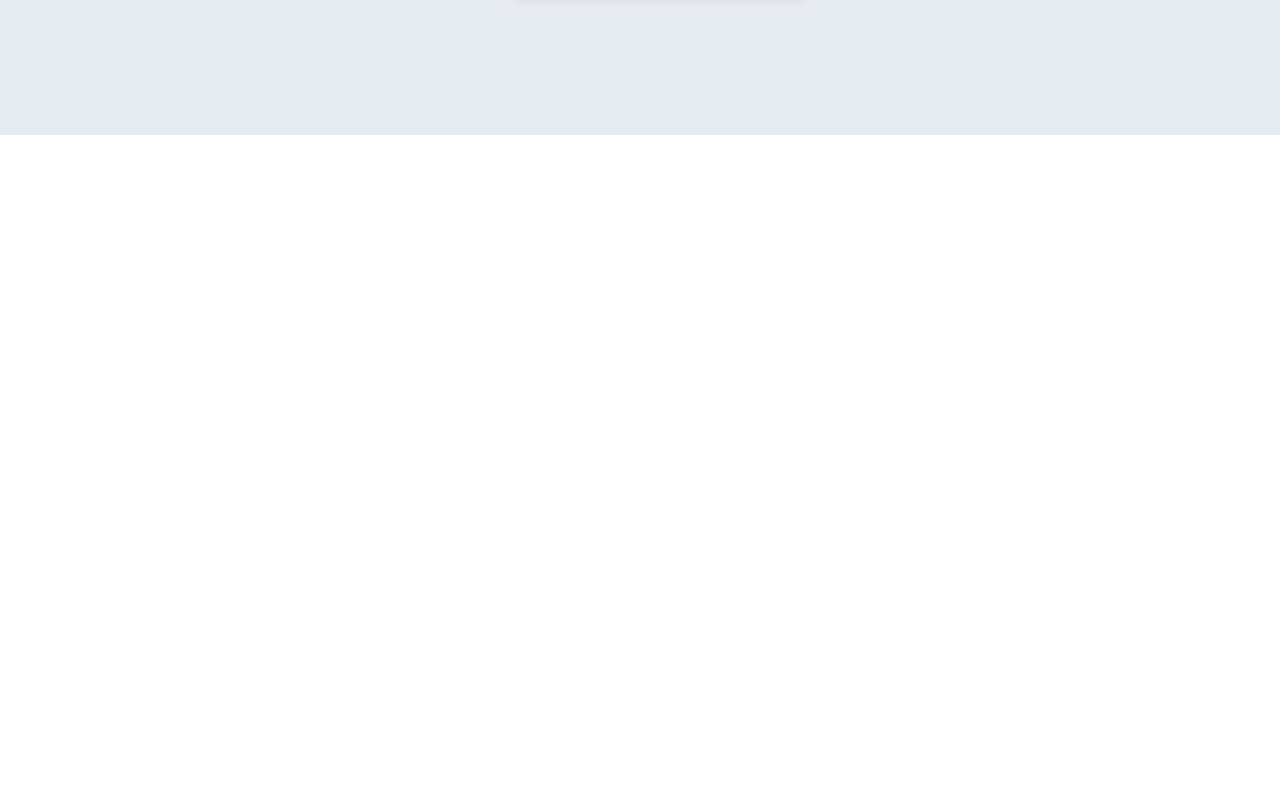
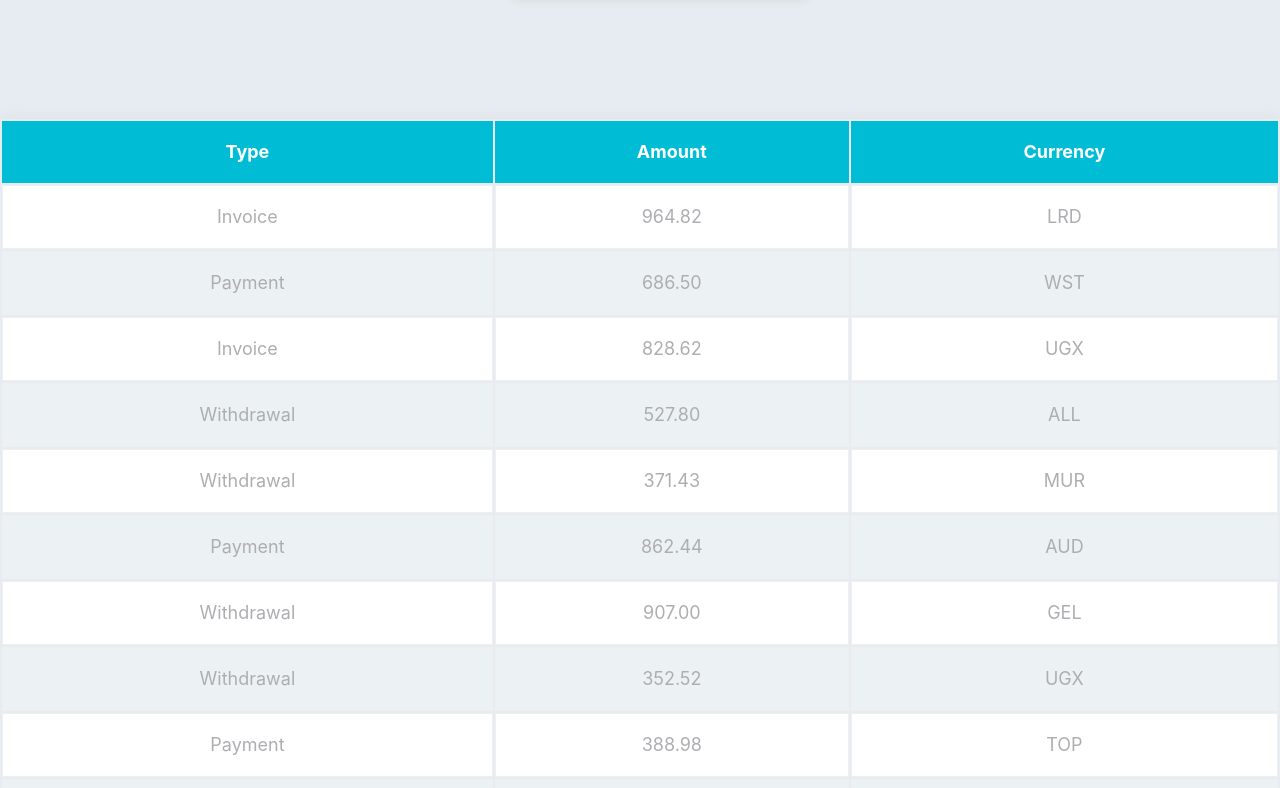
Before and after one commit to vliashenko/goit-react-hw-01-components, a React (Create React App) app: page / in a window 1280 px wide. Shown: the part 1392-2180 px from the top of the page. Before the commit the page ends 1527 px from the top, so only its background shows below. Built offline with nearby package versions, Linux system fonts and the light colour scheme.

Commit message:
Homework v01.1.0

```diff
--- a/package.json
+++ b/package.json
@@ -9,6 +9,7 @@
     "@testing-library/user-event": "^13.5.0",
     "react": "^18.2.0",
     "react-dom": "^18.2.0",
+    "react-jss": "^10.9.0",
     "react-scripts": "5.0.1",
     "styled-components": "^5.3.5",
     "web-vitals": "^2.1.4"
--- a/src/App.js
+++ b/src/App.js
@@ -1,9 +1,11 @@
 import Profile from "./components/Profile/Profile";
 import Statistics from "./components/Statistics/Statistics";
 import FriendsList from "./components/FriendsList/FriendsList";
+import TransactionHistory from "./components/TransactionHistory/TransactionHistory";
 import user from "./data/user.json";
 import data from "./data/data.json";
 import friends from "./data/friends.json";
+import transactions from "./data/transactions.json";
 import styled from "styled-components";
 
 const AppContainer = styled.div`
@@ -24,6 +26,7 @@
       />
       <Statistics title="Upload stats" stats={data}/>
       <FriendsList friends={friends} />
+      <TransactionHistory items={transactions}/>
     </AppContainer>
   );
 }
--- /dev/null
+++ b/src/components/FriendListItem/FriendListItem.js
@@ -0,0 +1,55 @@
+import React from 'react';
+import PropTypes from "prop-types";
+import styled from 'styled-components';
+
+const Item = styled.div`
+   display: flex;
+   align-items: center;
+   box-shadow: 0px 1px 10px #d7d7d7;
+   border-radius: 10px;
+   margin: 10px 0;
+   padding: 10px 0;
+   background-color: #fff;
+`;
+
+const Status = styled.span`
+    display: flex;
+    justify-content: center;
+    margin: 0 15px;
+    width: 15px;
+    height: 15px;
+    border-radius: 50%;
+    background-color: ${props => props.status ? "#49b04b" : "red"};
+`;
+
+const Avatar = styled.img`
+    width: 70px;
+    box-shadow: 0px 1px 2px #d7d7d7;
+    border-radius: 10px;
+`;
+
+const Name = styled.div`
+    margin-left: 20px;
+    font-size: 20px;
+    font-weight: 400;
+`;
+
+const FriendListItem = ({ isOnline, avatar, name }) => {
+
+    return (
+        <Item>
+            <Status status={isOnline}/>
+            <Avatar src={avatar} alt="User avatar" width="48" />
+            <Name>{name}</Name>
+        </Item>
+    );
+};
+
+FriendListItem.propTypes = {
+    name: PropTypes.string,
+    isOnline: PropTypes.bool,
+    avatar: PropTypes.string
+}
+
+
+export default FriendListItem;
--- a/src/components/FriendsList/FriendsList.js
+++ b/src/components/FriendsList/FriendsList.js
@@ -1,42 +1,11 @@
 import React, { Component } from 'react';
+import FriendListItem from '../FriendListItem/FriendListItem';
 import propTypes from "prop-types";
 import styled from 'styled-components';
 
 const FriendList = styled.ul`
     margin: 120px auto 0;
     width: 300px;
-`;
-
-const Item = styled.div`
-   display: flex;
-   align-items: center;
-   box-shadow: 0px 1px 10px #d7d7d7;
-   border-radius: 10px;
-   margin: 10px 0;
-   padding: 10px 0;
-   background-color: #fff;
-`;
-
-const Status = styled.span`
-    display: flex;
-    justify-content: center;
-    margin: 0 15px;
-    width: 15px;
-    height: 15px;
-    border-radius: 50%;
-    background-color: ${props => props.status ? "#49b04b" : "red"};
-`;
-
-const Avatar = styled.img`
-    width: 70px;
-    box-shadow: 0px 1px 2px #d7d7d7;
-    border-radius: 10px;
-`;
-
-const Name = styled.div`
-    margin-left: 20px;
-    font-size: 20px;
-    font-weight: 400;
 `;
 
 class FriendsList extends Component {
@@ -46,11 +15,12 @@
             <FriendList>
                 {friends.map(item => {
                     return (
-                        <Item key={item.id}>
-                            <Status status={item.isOnline}/>
-                            <Avatar src={item.avatar} alt="User avatar" width="48" />
-                            <Name>{item.name}</Name>
-                        </Item>
+                        <FriendListItem
+                            key={ item.id }
+                            avatar={ item.avatar }
+                            isOnline={ item.isOnline }
+                            name={ item.name }
+                        />
                     )
                 })}
             </FriendList>
@@ -59,14 +29,7 @@
 };
 
 FriendList.propTypes = {
-    friends: propTypes.arrayOf(
-        propTypes.shape({
-            avatar: propTypes.string,
-            name: propTypes.string,
-            isOnline: propTypes.boolean,
-            id: propTypes.number
-        }).isRequired
-    )
+    friends: propTypes.array
 }
 
 export default FriendsList;
--- a/src/components/Statistics/Statistics.js
+++ b/src/components/Statistics/Statistics.js
@@ -1,6 +1,6 @@
 import React, { Component } from 'react';
 import propTypes from "prop-types";
-import "./Statistics.css";
+import styles from "./Statistics.module.css";
 
 class Statistics extends Component {
 
@@ -11,15 +11,15 @@
     render() {
         const { stats, title } = this.props;
         return (
-            <section className="statistics">
-                <h2 className="title">{title}</h2>
+            <section className={styles.statistics}>
+                <h2 className={styles.title}>{title}</h2>
 
-            <ul className="stat-list">
+            <ul className={styles.statList}>
               {stats.map((item,i) => {
                 return (
-                    <li key={item.id} className="item" style={{backgroundColor: this.state.colors[i] }}>
-                        <span className="label">{item.label}</span>
-                        <span className="percentage">{item.percentage}</span>
+                    <li key={item.id} className={styles.item} style={{backgroundColor: this.state.colors[i] }}>
+                        <span className={styles.label}>{item.label}</span>
+                        <span className={styles.percentage}>{item.percentage}</span>
                     </li>
                 )
               })}
--- a/src/components/Statistics/Statistics.css
+++ b/src/components/Statistics/Statistics.module.css
@@ -11,7 +11,7 @@
     color: #5b6369;
     padding: 20px 0;
 }
-.stat-list {
+.statList {
     display: flex;
     padding: 0;
     margin: 0;
--- /dev/null
+++ b/src/components/TransactionHistory/TransactionHistory.js
@@ -0,0 +1,58 @@
+import React from 'react';
+import TransactionHistoryItem from '../TransactionHistoryItem/TransactionHistoryItem';
+import { createUseStyles } from 'react-jss';
+import PropTypes from "prop-types";
+
+const useStyles = createUseStyles({
+    table: {
+        width: "1280px",
+        margin: "120px auto 0",
+        boxShadow: "0px 2px 15px #dadada",
+        fontSize: "18px"
+    },
+    thead: {
+        backgroundColor: "#00bcd5",
+        color: "#fff",
+    },
+    title: {
+        height: "60px"
+    },
+    tbody: {
+        backgroundColor: "#fff"
+    }
+})
+
+const TransactionHistory = ({ items }) => {
+    const classes = useStyles()
+    return (
+        <table className={classes.table}>
+            <thead>
+                <tr className={classes.thead}>
+                    <th className={classes.title}>Type</th>
+                    <th className={classes.title}>Amount</th>
+                    <th className={classes.title}>Currency</th>
+                </tr>
+            </thead>
+
+            <tbody className={classes.tbody}>
+               {items.map((item,i) => {
+                return (
+                    <TransactionHistoryItem
+                        key={item.id}
+                        type={item.type}
+                        amount={item.amount}
+                        currency={item.currency}
+                        count={i + 1}
+                    />
+                )
+               })}
+            </tbody>
+        </table>
+    );
+};
+
+TransactionHistory.propTypes = {
+    items: PropTypes.array.isRequired
+}
+
+export default TransactionHistory;
--- /dev/null
+++ b/src/components/TransactionHistoryItem/TransactionHistoryItem.js
@@ -0,0 +1,35 @@
+import React from 'react';
+import PropTypes from "prop-types";
+import { createUseStyles } from 'react-jss';
+
+const useStyles = createUseStyles({
+    item: {
+        border: "1px solid #efefef",
+        textAlign: "center",
+        height: "60px",
+        color: "#adaeb1"
+    },
+    blued: {
+        backgroundColor: "#ecf1f4"
+    }
+})
+
+const TransactionHistoryItem = ({ count, currency, amount, type }) => {
+    const classes = useStyles()
+    return (
+            <tr className={ count % 2 === 0 ? classes.blued : null}>
+                <td className={classes.item}>{type.charAt(0).toUpperCase() + type.slice(1)}</td>
+                <td className={classes.item}>{amount}</td>
+                <td className={classes.item}>{currency}</td>
+            </tr>
+    );
+};
+
+TransactionHistoryItem.propTypes = {
+    count: PropTypes.number.isRequired,
+    type: PropTypes.string.isRequired,
+    currency: PropTypes.string.isRequired,
+    amount: PropTypes.string.isRequired
+}
+
+export default TransactionHistoryItem;
--- /dev/null
+++ b/src/data/transactions.json
@@ -0,0 +1,122 @@
+[
+  {
+    "id": "1e0700a2-5183-4291-85cc-2065a036a683",
+    "type": "invoice",
+    "amount": "964.82",
+    "currency": "LRD"
+  },
+  {
+    "id": "a30f821b-4d25-4ff0-abdd-e340b3f0dd2b",
+    "type": "payment",
+    "amount": "686.50",
+    "currency": "WST"
+  },
+  {
+    "id": "44dca67a-8e5a-4798-bf8e-b15efd4e1abd",
+    "type": "invoice",
+    "amount": "828.62",
+    "currency": "UGX"
+  },
+  {
+    "id": "ea8ed3dc-2b68-4a53-905a-53ecb0adef33",
+    "type": "withdrawal",
+    "amount": "527.80",
+    "currency": "ALL"
+  },
+  {
+    "id": "ea76146a-0b00-4b80-bc02-a8c822176712",
+    "type": "withdrawal",
+    "amount": "371.43",
+    "currency": "MUR"
+  },
+  {
+    "id": "63ca02f9-d637-46b5-9237-f3b24425e029",
+    "type": "payment",
+    "amount": "862.44",
+    "currency": "AUD"
+  },
+  {
+    "id": "ed0263e8-59a5-4bf1-87e0-2bb88e53dc34",
+    "type": "withdrawal",
+    "amount": "907.00",
+    "currency": "GEL"
+  },
+  {
+    "id": "6013bad0-750c-4691-8bc2-d8f2b43969c4",
+    "type": "withdrawal",
+    "amount": "352.52",
+    "currency": "UGX"
+  },
+  {
+    "id": "252c7be4-8b06-4fa7-8d42-61fb835b70d5",
+    "type": "payment",
+    "amount": "388.98",
+    "currency": "TOP"
+  },
+  {
+    "id": "4eaab41b-b967-40ac-82ed-85fc66f646f1",
+    "type": "deposit",
+    "amount": "103.10",
+    "currency": "BWP"
+  },
+  {
+    "id": "9648a350-8469-42d5-8bf3-18090de5fe67",
+    "type": "withdrawal",
+    "amount": "322.32",
+    "currency": "MRO"
+  },
+  {
+    "id": "9c5c25fb-1a95-4b2f-8d1f-4c4426d677cc",
+    "type": "invoice",
+    "amount": "14.79",
+    "currency": "PYG"
+  },
+  {
+    "id": "43ef232c-80e9-4d6f-b48a-b22405620de3",
+    "type": "payment",
+    "amount": "904.86",
+    "currency": "CHF"
+  },
+  {
+    "id": "5161682e-e620-4019-ab0a-24ceb10fbd20",
+    "type": "withdrawal",
+    "amount": "307.08",
+    "currency": "NOK"
+  },
+  {
+    "id": "7b119d71-42e6-4c42-a141-6818b07bb9ff",
+    "type": "invoice",
+    "amount": "275.07",
+    "currency": "AWG"
+  },
+  {
+    "id": "a4f65722-65c4-4c28-b1f4-b8ed988bb205",
+    "type": "deposit",
+    "amount": "213.10",
+    "currency": "STD"
+  },
+  {
+    "id": "c6e5784b-0ca3-48d6-86e5-b5128af5a523",
+    "type": "invoice",
+    "amount": "116.11",
+    "currency": "CUP CUC"
+  },
+  {
+    "id": "c9ebed6a-3a02-4b49-ac0d-0534b51f2bfd",
+    "type": "invoice",
+    "amount": "878.67",
+    "currency": "HKD"
+  },
+  {
+    "id": "a4a98b0e-b22c-438b-9f83-de2df52110c8",
+    "type": "invoice",
+    "amount": "725.03",
+    "currency": "UYU UYI"
+  },
+  {
+    "id": "b39bfa7a-0166-4c47-94d6-87d20590f746",
+    "type": "payment",
+    "amount": "405.45",
+    "currency": "MDL"
+  }
+]
```
Also changed, not shown: 1 other file (tests, documents, lock files or other folders).
